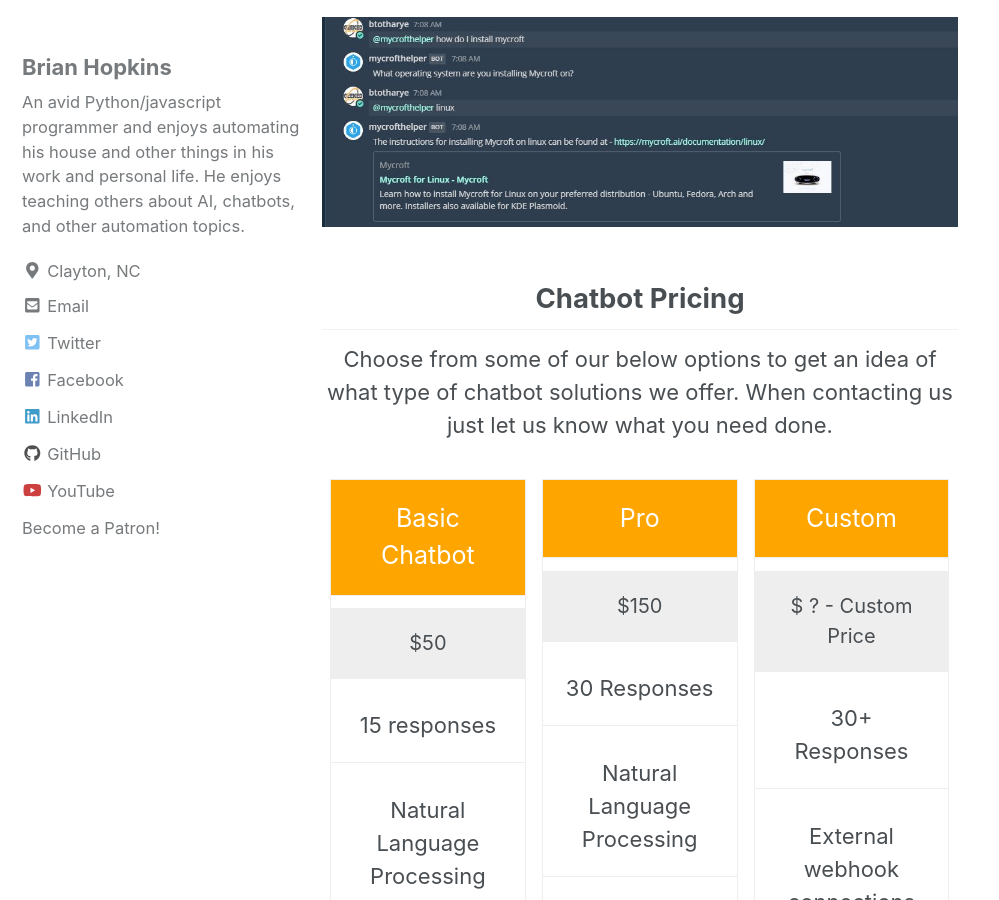
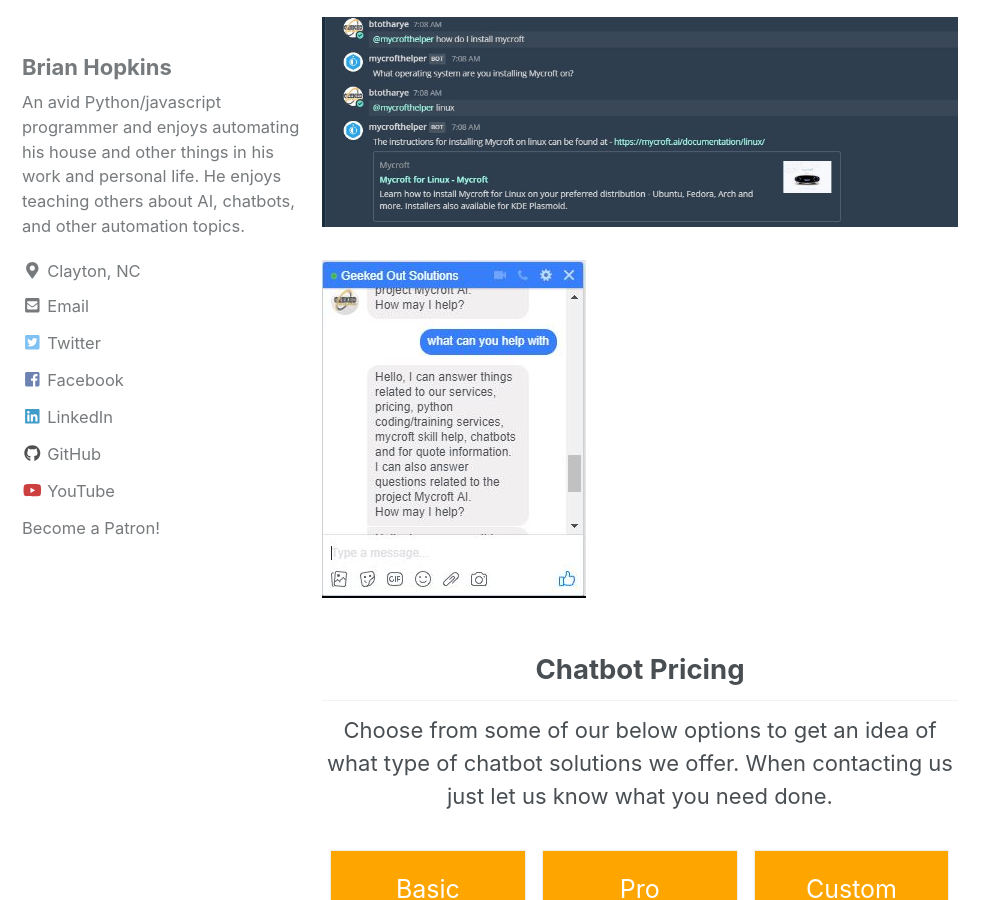
Before and after one commit to Geeked-Out-Solutions/blog, a Jekyll site: the page built from _pages/pricing.html, in a window 1280 px wide and 900 px high, scrolled down 1077 px. Shown: the whole window, without its empty margins (0-999 px from the left). Built offline with Jekyll 4.4.1, drawn with Linux system fonts in a browser that asks for light colours; nearby versions of some CDN libraries; comment, search, counter and statistics services are not loaded.

Commit message:
updating pricing page

```diff
--- a/_pages/pricing.html
+++ b/_pages/pricing.html
@@ -67,7 +67,14 @@
 </div>
 <br />
 
-<div><img src="/assets/images/mattermost_bot.jpg" alt="Mattermost Bot"></div>
+<div>
+  <img src="/assets/images/mattermost_bot.jpg" alt="Mattermost Bot">
+</div>
+<br />
+
+<div>
+  <img src="/assets/images/facebook_bot.jpg" alt="Mattermost Bot">
+</div>
 
 
 
```
Also changed, not shown: assets/images/facebook_bot.JPG (added).
